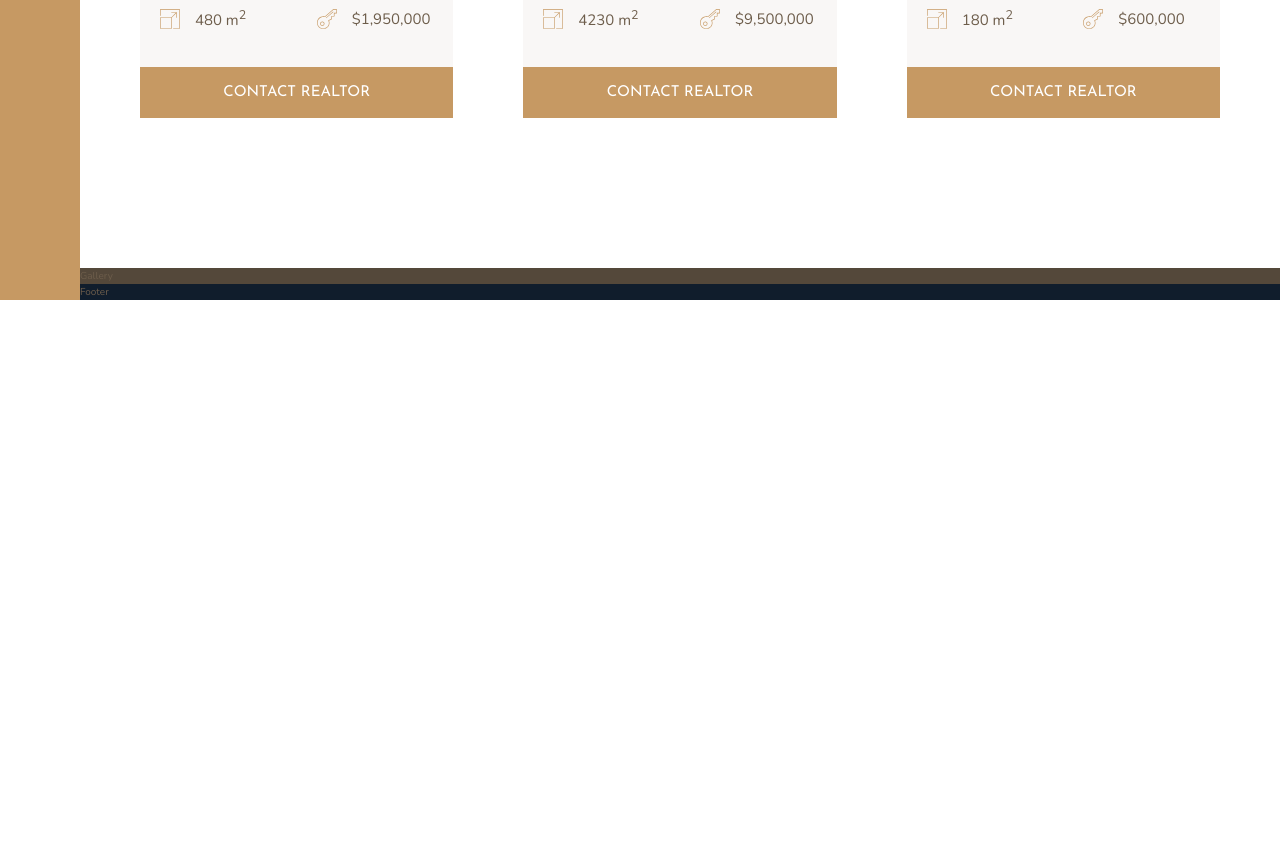
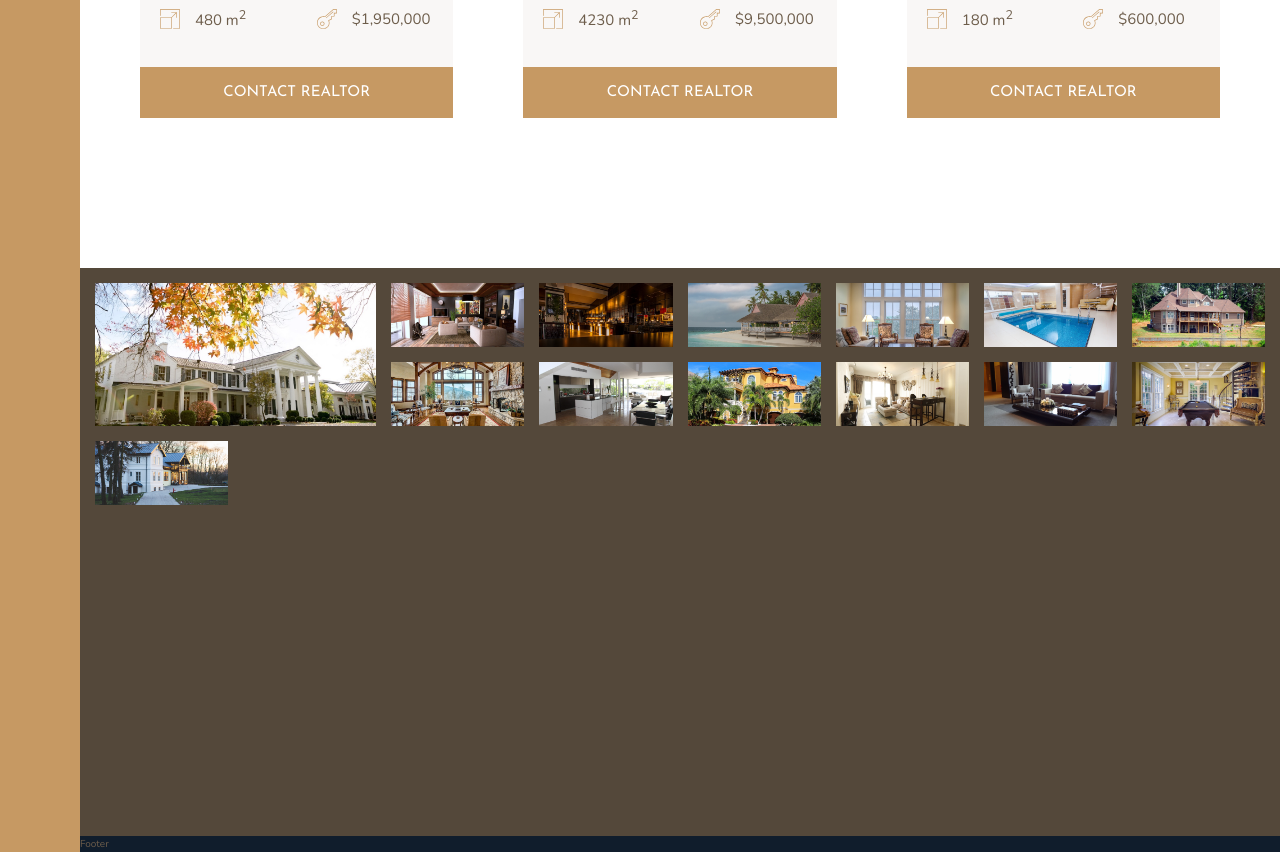
Before and after one commit to Benedict-Khamana/Advanced-CSS, a website: page 03-Nexter-Project/index.html in a window 1280 px wide. Shown: the part 2804-3656 px from the top of the page. Before the commit the page ends 3104 px from the top, so only its background shows below. Drawn offline with nearby package versions, Linux system fonts and the light colour scheme.

Commit message:
Building the Gallery - Part 1

```diff
--- a/03-Nexter-Project/index.html
+++ b/03-Nexter-Project/index.html
@@ -300,7 +300,48 @@
 	</section>
 
 	<section class="gallery">
-		Gallery
+		<figure class="gallery__item gallery__item--1">
+			<img src="img/gal-1.jpeg" alt="Gallery image 1" class="gallery__img">
+		</figure>
+		<figure class="gallery__item gallery__item--2">
+			<img src="img/gal-2.jpeg" alt="Gallery image 2" class="gallery__img">
+		</figure>
+		<figure class="gallery__item gallery__item--3">
+			<img src="img/gal-3.jpeg" alt="Gallery image 3" class="gallery__img">
+		</figure>
+		<figure class="gallery__item gallery__item--4">
+			<img src="img/gal-4.jpeg" alt="Gallery image 4" class="gallery__img">
+		</figure>
+		<figure class="gallery__item gallery__item--5">
+			<img src="img/gal-5.jpeg" alt="Gallery image 5" class="gallery__img">
+		</figure>
+		<figure class="gallery__item gallery__item--6">
+			<img src="img/gal-6.jpeg" alt="Gallery image 6" class="gallery__img">
+		</figure>
+		<figure class="gallery__item gallery__item--7">
+			<img src="img/gal-7.jpeg" alt="Gallery image 7" class="gallery__img">
+		</figure>
+		<figure class="gallery__item gallery__item--8">
+			<img src="img/gal-8.jpeg" alt="Gallery image 8" class="gallery__img">
+		</figure>
+		<figure class="gallery__item gallery__item--9">
+			<img src="img/gal-9.jpeg" alt="Gallery image 9" class="gallery__img">
+		</figure>
+		<figure class="gallery__item gallery__item--10">
+			<img src="img/gal-10.jpeg" alt="Gallery image 10" class="gallery__img">
+		</figure>
+		<figure class="gallery__item gallery__item--11">
+			<img src="img/gal-11.jpeg" alt="Gallery image 11" class="gallery__img">
+		</figure>
+		<figure class="gallery__item gallery__item--12">
+			<img src="img/gal-12.jpeg" alt="Gallery image 12" class="gallery__img">
+		</figure>
+		<figure class="gallery__item gallery__item--13">
+			<img src="img/gal-13.jpeg" alt="Gallery image 13" class="gallery__img">
+		</figure>
+		<figure class="gallery__item gallery__item--14">
+			<img src="img/gal-14.jpeg" alt="Gallery image 14" class="gallery__img">
+		</figure>
 	</section>
 
 	<footer class="footer">
--- a/03-Nexter-Project/package.json
+++ b/03-Nexter-Project/package.json
@@ -5,14 +5,14 @@
   "main": "index.js",
   "scripts": {
     "watch:sass": "node-sass sass/main.scss css/style.css -w",
-    "devserver": "live-server --browser=firefox",
+    "devserver": "live-server --browser=firefox --port=8081",
     "start": "npm-run-all --parallel devserver watch:sass",
     "compile:sass": "node-sass sass/main.scss css/style.comp.css",
     "prefix:css": "postcss --use autoprefixer -b 'last 10 versions' css/style.comp.css -o css/style.prefix.css",
     "compress:css": "node-sass css/style.prefix.css css/style.css --output-style compressed",
     "build:css": "npm-run-all compile:sass prefix:css compress:css"
   },
-  "author": "Jonas",
+  "author": "Bene",
   "license": "ISC",
   "devDependencies": {
     "autoprefixer": "^10.3.7",
--- a/03-Nexter-Project/sass/_base.scss
+++ b/03-Nexter-Project/sass/_base.scss
@@ -47,5 +47,6 @@ body {
 		[sidebar-start] 8rem
 		[sidebar-end full-start] minmax(6rem, 1fr)
 		[center-start] repeat(8, [col-start] minmax(min-content, 14rem) [col-end])
-		[center-end] minmax(6rem, 1fr) [full-end];
+		[center-end] minmax(6rem, 1fr)
+		[full-end];
 }
--- a/03-Nexter-Project/sass/_gallery.scss
+++ b/03-Nexter-Project/sass/_gallery.scss
@@ -1,4 +1,49 @@
 .gallery {
 	background-color: $color-grey-dark-1;
 	grid-column: full-start / full-end;
+
+	display: grid;
+	grid-template-columns: repeat(8, 1fr);
+	grid-template-rows: repeat(7, 5vw);
+	gap: 1.5rem;
+	padding: 1.5rem;
+
+	&__item {
+		&--1 {
+			grid-area: 1 / 1 / span 2 / span 2;
+		}
+		&--2 {
+		}
+		&--3 {
+		}
+		&--4 {
+		}
+		&--5 {
+		}
+		&--6 {
+		}
+		&--7 {
+		}
+		&--8 {
+		}
+		&--9 {
+		}
+		&--10 {
+		}
+		&--11 {
+		}
+		&--12 {
+		}
+		&--13 {
+		}
+		&--14 {
+		}
+	}
+
+	&__img {
+		width: 100%;
+		height: 100%;
+		object-fit: cover;
+		display: block;
+	}
 }
```
Also changed, not shown: 03-Nexter-Project/css/style.css.
